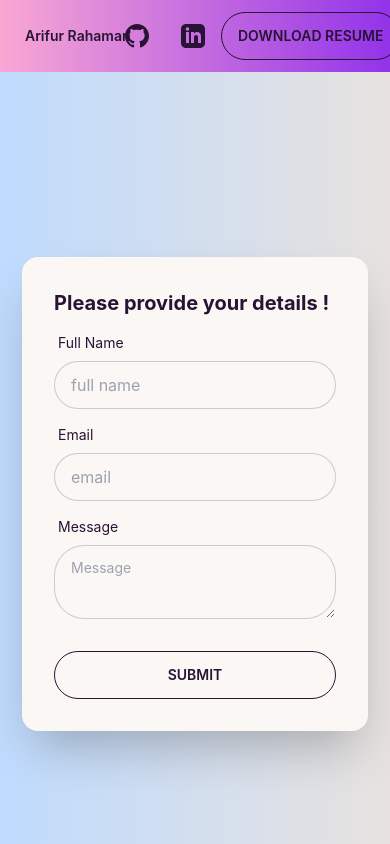
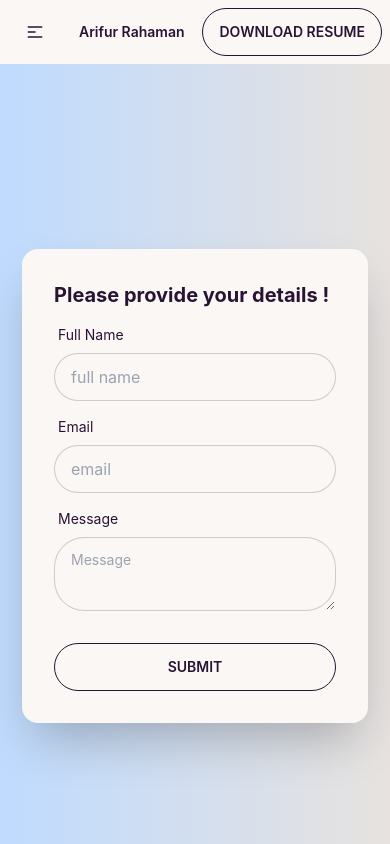
Before and after one commit to JNKarif/arifur-rahaman-portfolio, a React (Create React App) app: page /contactme in a window 390 px wide. Shown: the top 844 px of the page. Built offline with nearby package versions, Linux system fonts and the light colour scheme.

Commit message:
nav-bar-responsive

```diff
--- /dev/null
+++ b/src/Pages/Blog/Blog.js
@@ -0,0 +1,11 @@
+import React from 'react';
+
+const Blog = () => {
+    return (
+        <div>
+          <p className='text-5xl py-5 text-center'>Blogs are comming soon !!!</p>
+        </div>
+    );
+};
+
+export default Blog;
--- a/src/Pages/Home/Banner/Banner.js
+++ b/src/Pages/Home/Banner/Banner.js
@@ -8,15 +8,15 @@ import arifPic from '../../../Assets/Images/Arif_HD_Banner.png'
 const Banner = () => {
     return (
         <div className=''>
-           <div className="hero  overflow-auto  px-5  bg-gradient-to-r from-pink-300 to-purple-600">
+           <div className="hero    px-5  bg-gradient-to-r from-pink-300 to-purple-600">
   <div className="hero-content flex-col lg:flex-row-reverse">
 
 
 
-    <img src={arifPic} className="max-w-xl " alt=''/>
+    <img src={arifPic} className=" overflow-x-auto" alt=''/>
     <div>
       <h1 className="lg:text-5xl sm:text-2xl font-bold">Frontend Developer</h1>
-      <p className="py-6 sm:mx-auto text-white font-bold">I am interested in freelance opportunities, <br/>onsite or remote job -  especially on ambitious
+      <p className="py-6  overflow-x-auto text-white font-bold">I am interested in freelance opportunities, <br/>onsite or remote job -  especially on ambitious
             or large projects.<br/> However, if you have any other requests <br/> or
             questions,  don't hesitate to contact me <br/>using below form either. </p>
 
--- a/src/Pages/Shared/NavBar/NavBar.js
+++ b/src/Pages/Shared/NavBar/NavBar.js
@@ -4,37 +4,102 @@ import resume from '../../../Assets/Resume/Arifur_Rahaman_Resume.pdf'
 
 const NavBar = () => {
   return (
-    <div className=' bg-gradient-to-r from-pink-300 to-purple-600'>
-      <div className="navbar bg-base-100 py-3  bg-gradient-to-r from-pink-300 to-purple-600">
-        <div className="flex-1">
-          <Link to='/' className="btn btn-ghost normal-case lg:text-3xl ">Arifur Rahaman</Link>
+
+
+
+    <div>
+
+      <div className="navbar bg-base-100">
+        <div className="navbar-start">
+          <div className="dropdown">
+            <label tabIndex={0} className="btn btn-ghost lg:hidden">
+              <svg xmlns="http://www.w3.org/2000/svg" className="h-5 w-5" fill="none" viewBox="0 0 24 24" stroke="currentColor"><path strokeLinecap="round" strokeLinejoin="round" strokeWidth="2" d="M4 6h16M4 12h8m-8 6h16" /></svg>
+            </label>
+            <ul tabIndex={0} className="menu menu-compact dropdown-content mt-3 p-2 shadow bg-base-100 rounded-box w-52">
+            <li><Link to='/blog'>Blog</Link></li>
+              <li tabIndex={0}>
+                <a className="justify-between">
+                  Parent
+                  <svg className="fill-current" xmlns="http://www.w3.org/2000/svg" width="24" height="24" viewBox="0 0 24 24"><path d="M8.59,16.58L13.17,12L8.59,7.41L10,6L16,12L10,18L8.59,16.58Z" /></svg>
+                </a>
+                <ul className="p-2">
+                  <li><a>Submenu 1</a></li>
+                  <li><a>Submenu 2</a></li>
+                </ul>
+              </li>
+              <li><a>Item 3</a></li>
+            </ul>
+          </div>
+          <Link to='/' className="btn btn-ghost normal-case lg:text-3xl">Arifur Rahaman</Link>
         </div>
-        <div className="flex-none">
+        <div className="navbar-center hidden lg:flex">
           <ul className="menu menu-horizontal px-1">
-            {/* <li><Link to='/resume' disabbled>Blog</Link></li> */}
-            {/* <li tabIndex={0}>
-              <Link>
+            <li><Link to='/blog'>Blog</Link></li>
+            <li tabIndex={0}>
+              <a>
                 Parent
                 <svg className="fill-current" xmlns="http://www.w3.org/2000/svg" width="20" height="20" viewBox="0 0 24 24"><path d="M7.41,8.58L12,13.17L16.59,8.58L18,10L12,16L6,10L7.41,8.58Z" /></svg>
-              </Link>
-              <ul className="p-2 bg-base-100">
-                <li><Link>Submenu 1</Link></li>
-                <li><Link>Submenu 2</Link></li>
+              </a>
+              <ul className="p-2">
+                <li><a>Submenu 1</a></li>
+                <li><a>Submenu 2</a></li>
               </ul>
-            </li> */}
+            </li>
             <li><a href='https://github.com/JNKarif'><svg xmlns="http://www.w3.org/2000/svg" width="24" height="24" viewBox="0 0 24 24" className="fill-current"><path d="M12 0c-6.626 0-12 5.373-12 12 0 5.302 3.438 9.8 8.207 11.387.599.111.793-.261.793-.577v-2.234c-3.338.726-4.033-1.416-4.033-1.416-.546-1.387-1.333-1.756-1.333-1.756-1.089-.745.083-.729.083-.729 1.205.084 1.839 1.237 1.839 1.237 1.07 1.834 2.807 1.304 3.492.997.107-.775.418-1.305.762-1.604-2.665-.305-5.467-1.334-5.467-5.931 0-1.311.469-2.381 1.236-3.221-.124-.303-.535-1.524.117-3.176 0 0 1.008-.322 3.301 1.23.957-.266 1.983-.399 3.003-.404 1.02.005 2.047.138 3.006.404 2.291-1.552 3.297-1.23 3.297-1.23.653 1.653.242 2.874.118 3.176.77.84 1.235 1.911 1.235 3.221 0 4.609-2.807 5.624-5.479 5.921.43.372.823 1.102.823 2.222v3.293c0 .319.192.694.801.576 4.765-1.589 8.199-6.086 8.199-11.386 0-6.627-5.373-12-12-12z"/></svg> </a></li>
             <li><a href="https://www.linkedin.com/in/arifur-rahaman-621955140/"><svg xmlns="http://www.w3.org/2000/svg" width="24" height="24" viewBox="0 0 24 24" className="fill-current"><path d="M19 0h-14c-2.761 0-5 2.239-5 5v14c0 2.761 2.239 5 5 5h14c2.762 0 5-2.239 5-5v-14c0-2.761-2.238-5-5-5zm-11 19h-3v-11h3v11zm-1.5-12.268c-.966 0-1.75-.79-1.75-1.764s.784-1.764 1.75-1.764 1.75.79 1.75 1.764-.783 1.764-1.75 1.764zm13.5 12.268h-3v-5.604c0-3.368-4-3.113-4 0v5.604h-3v-11h3v1.765c1.396-2.586 7-2.777 7 2.476v6.759z"/></svg></a></li>
-            <li> <button className="btn btn-outline">
-
-<a href={resume} download={resume}>
-  Download Resume
-</a>
-</button> </li>
-
           </ul>
         </div>
+        <div className="navbar-end">
+        <button className="btn btn-outline">
+
+     <a href={resume} download={resume}>
+      Download Resume
+     </a>
+     </button>
+        </div>
       </div>
+
+
+
+
+
+
+
+
     </div>
+    //     <div className=' bg-gradient-to-r from-pink-300 to-purple-600'>
+
+
+    //       <div className="navbar bg-base-100 py-3  bg-gradient-to-r from-pink-300 to-purple-600">
+    //         <div className="flex-1">
+    //           <Link to='/' className="btn btn-ghost normal-case lg:text-3xl ">Arifur Rahaman</Link>
+    //         </div>
+    //         <div className="flex-none">
+    //           <ul className="menu menu-horizontal px-1">
+    //             {/* <li><Link to='/resume' disabbled>Blog</Link></li> */}
+    //             {/* <li tabIndex={0}>
+    //               <Link>
+    //                 Parent
+    //                 <svg className="fill-current" xmlns="http://www.w3.org/2000/svg" width="20" height="20" viewBox="0 0 24 24"><path d="M7.41,8.58L12,13.17L16.59,8.58L18,10L12,16L6,10L7.41,8.58Z" /></svg>
+    //               </Link>
+    //               <ul className="p-2 bg-base-100">
+    //                 <li><Link>Submenu 1</Link></li>
+    //                 <li><Link>Submenu 2</Link></li>
+    //               </ul>
+    //             </li> */}
+    //             <li><a href='https://github.com/JNKarif'><svg xmlns="http://www.w3.org/2000/svg" width="24" height="24" viewBox="0 0 24 24" className="fill-current"><path d="M12 0c-6.626 0-12 5.373-12 12 0 5.302 3.438 9.8 8.207 11.387.599.111.793-.261.793-.577v-2.234c-3.338.726-4.033-1.416-4.033-1.416-.546-1.387-1.333-1.756-1.333-1.756-1.089-.745.083-.729.083-.729 1.205.084 1.839 1.237 1.839 1.237 1.07 1.834 2.807 1.304 3.492.997.107-.775.418-1.305.762-1.604-2.665-.305-5.467-1.334-5.467-5.931 0-1.311.469-2.381 1.236-3.221-.124-.303-.535-1.524.117-3.176 0 0 1.008-.322 3.301 1.23.957-.266 1.983-.399 3.003-.404 1.02.005 2.047.138 3.006.404 2.291-1.552 3.297-1.23 3.297-1.23.653 1.653.242 2.874.118 3.176.77.84 1.235 1.911 1.235 3.221 0 4.609-2.807 5.624-5.479 5.921.43.372.823 1.102.823 2.222v3.293c0 .319.192.694.801.576 4.765-1.589 8.199-6.086 8.199-11.386 0-6.627-5.373-12-12-12z"/></svg> </a></li>
+    //             <li><a href="https://www.linkedin.com/in/arifur-rahaman-621955140/"><svg xmlns="http://www.w3.org/2000/svg" width="24" height="24" viewBox="0 0 24 24" className="fill-current"><path d="M19 0h-14c-2.761 0-5 2.239-5 5v14c0 2.761 2.239 5 5 5h14c2.762 0 5-2.239 5-5v-14c0-2.761-2.238-5-5-5zm-11 19h-3v-11h3v11zm-1.5-12.268c-.966 0-1.75-.79-1.75-1.764s.784-1.764 1.75-1.764 1.75.79 1.75 1.764-.783 1.764-1.75 1.764zm13.5 12.268h-3v-5.604c0-3.368-4-3.113-4 0v5.604h-3v-11h3v1.765c1.396-2.586 7-2.777 7 2.476v6.759z"/></svg></a></li>
+    //             <li> <button className="btn btn-outline">
+
+    // <a href={resume} download={resume}>
+    //   Download Resume
+    // </a>
+    // </button> </li>
+
+    //           </ul>
+    //         </div>
+    //       </div>
+    //     </div>
   );
 };
 
--- a/src/Routes/Routes/Routes.js
+++ b/src/Routes/Routes/Routes.js
@@ -1,5 +1,6 @@
 import { createBrowserRouter } from "react-router-dom"
 import Main from "../../Layout/Main"
+import Blog from "../../Pages/Blog/Blog"
 import Contact from "../../Pages/Contact/Contact"
 
 import Home from "../../Pages/Home/Home/Home"
@@ -17,6 +18,10 @@ const router = createBrowserRouter([
         {
             path:'/',
             element:<Home></Home>
+        },
+        {
+            path:'/blog',
+            element:<Blog></Blog>
         },
 
         {
```
